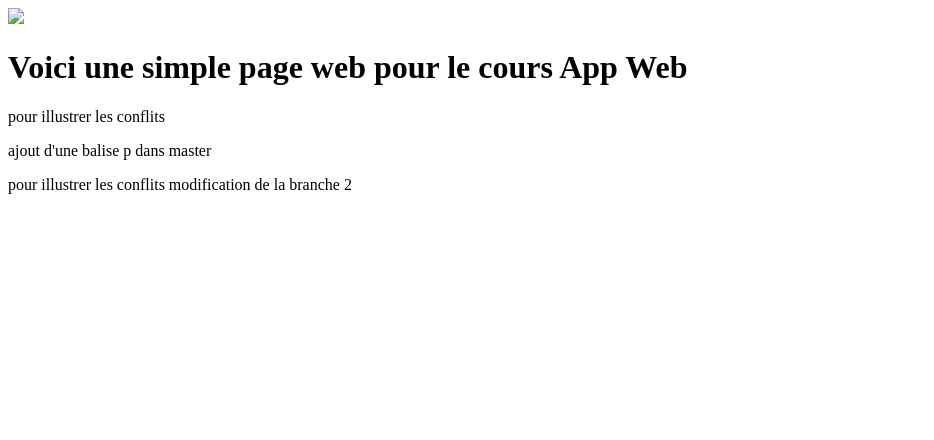
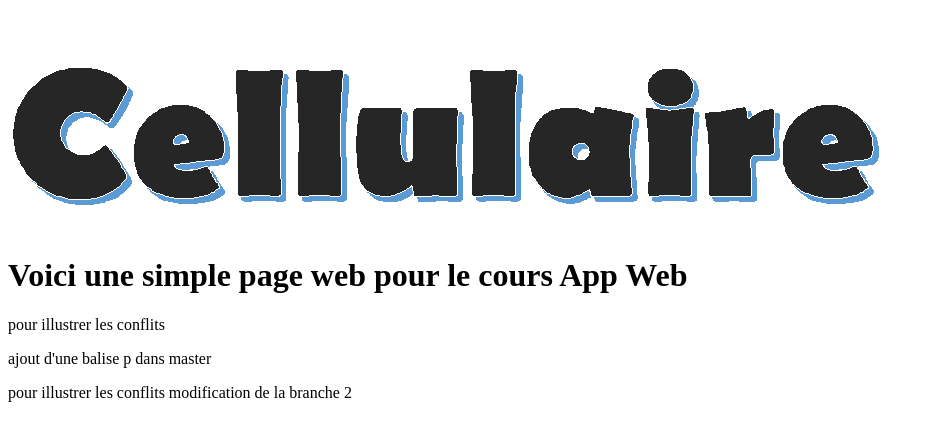
Before and after one commit to pilotemaryse/labo4, a plain HTML site: page index.html in a window 1280 px wide. Shown: the whole page, without its empty margins (0-934 px from the left). Drawn offline with Linux system fonts and the light colour scheme.

Commit message:
correction du logo sur la page index.html

```diff
--- a/index.html
+++ b/index.html
@@ -10,7 +10,7 @@
 </head>
 
 <body>
-    <a href="index.html" class="mediacenter"><img src=.image/logoTest.png width=1200px></a>
+    <a href="home.html" class="mediacenter"></a><img src="./image/logoTest.png" alt="">
     <h1>Voici une simple page web pour le cours App Web</h1>
     <p>pour illustrer les conflits</p>
     <p>ajout d'une balise p dans master</p>
```
